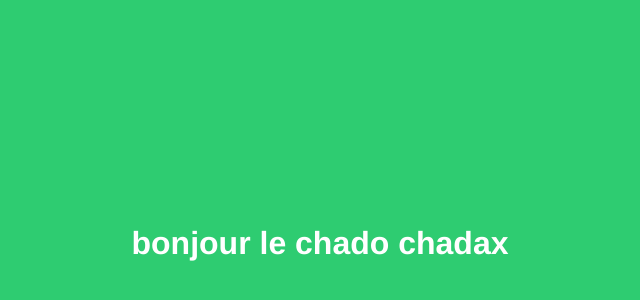
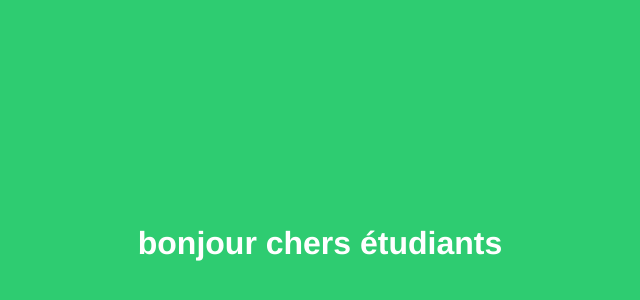
Before and after one commit to chadax/polepole, a plain HTML site: page index.html in a window 1280 px wide. Shown: the part 116-416 px from the top of the page, without its empty margins (328-968 px from the left). Drawn offline with Linux system fonts and the light colour scheme.

Commit message:
master commit

```diff
--- a/index.html
+++ b/index.html
@@ -17,6 +17,6 @@
 			}
 		</style>
     <body>
-			<h1>bonjour le chado chadax</h1>
+			<h1>bonjour chers étudiants</h1>
 		</body>
 </html>
```
